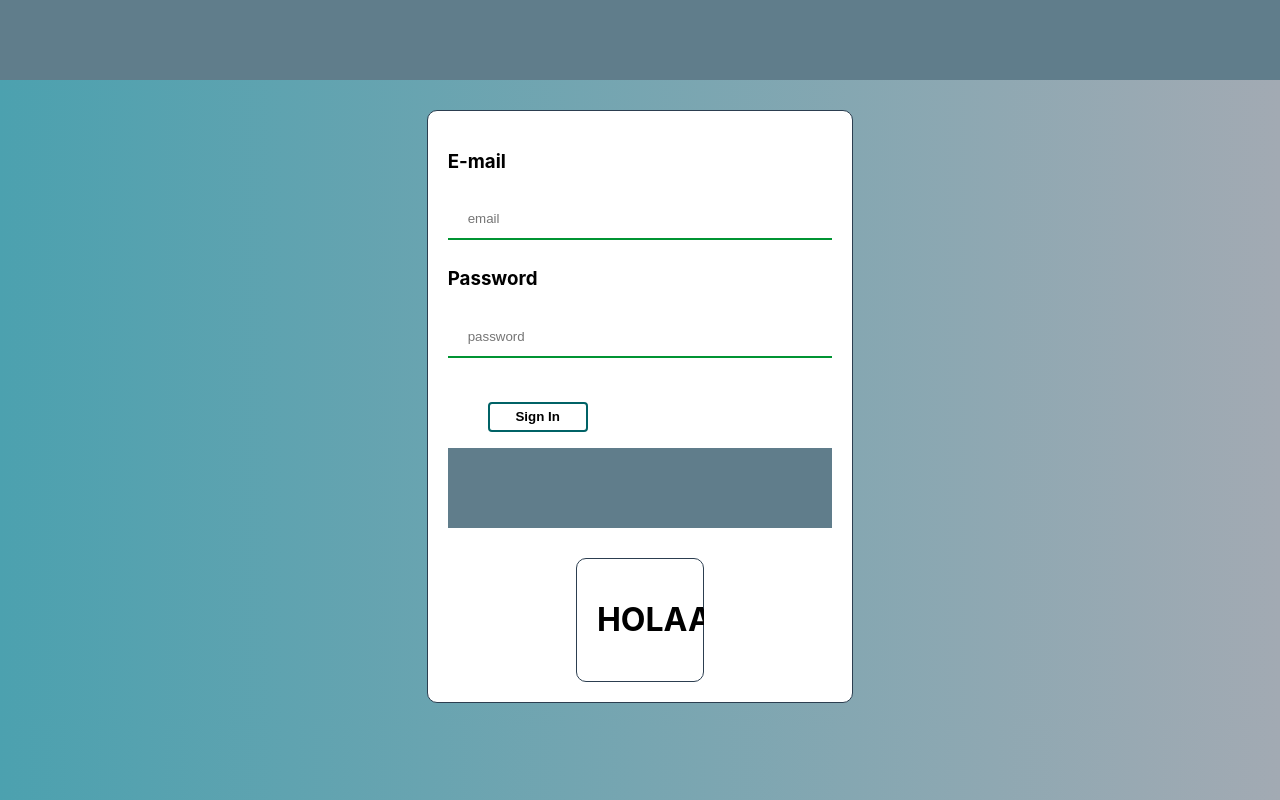
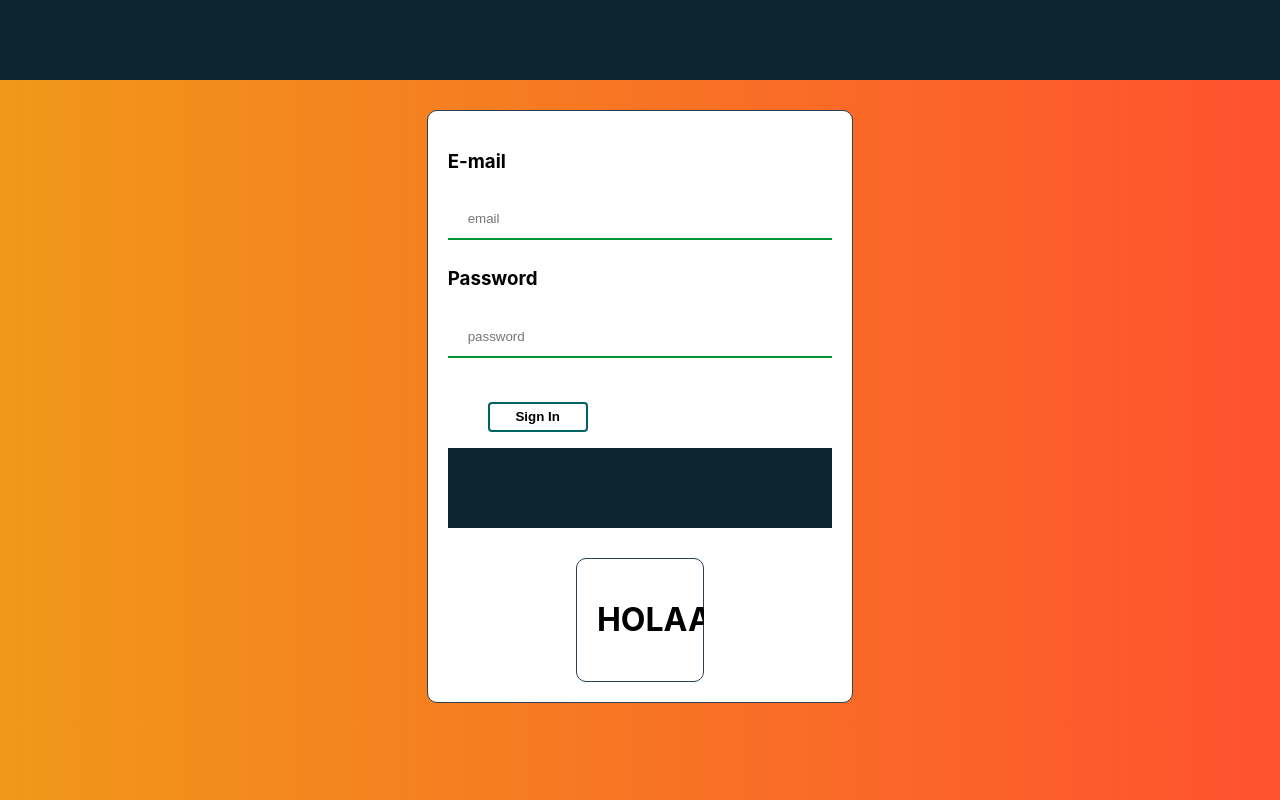
Before and after one commit to jvelezpo/user-urls, a React (Create React App) app: page /user-urls in a window 1280 px wide. Built offline with nearby package versions, Linux system fonts and the light colour scheme.

Commit message:
readme updated

```diff
--- a/src/App.scss
+++ b/src/App.scss
@@ -1,11 +1,12 @@
 body{
-  background: #2C3E50;
-  background: -webkit-linear-gradient(to right, #4CA1AF, #2C3E50);
-  background: linear-gradient(to right, #4CA1AF, rgb(162, 170, 179));
+  background: #FF512F;  /* fallback for old browsers */
+background: -webkit-linear-gradient(to right, #F09819, #FF512F);  /* Chrome 10-25, Safari 5.1-6 */
+background: linear-gradient(to right, #F09819, #FF512F); /* W3C, IE 10+/ Edge, Firefox 16+, Chrome 26+, Opera 12+, Safari 7+ */
+
 }
 .header{
   height: 80px;
-  background-color: #607D8B;
+  background-color: #0c2531;
 }
 //css login view
 .login{
```
Also changed, not shown: 1 other file (tests, documents, lock files or other folders).
